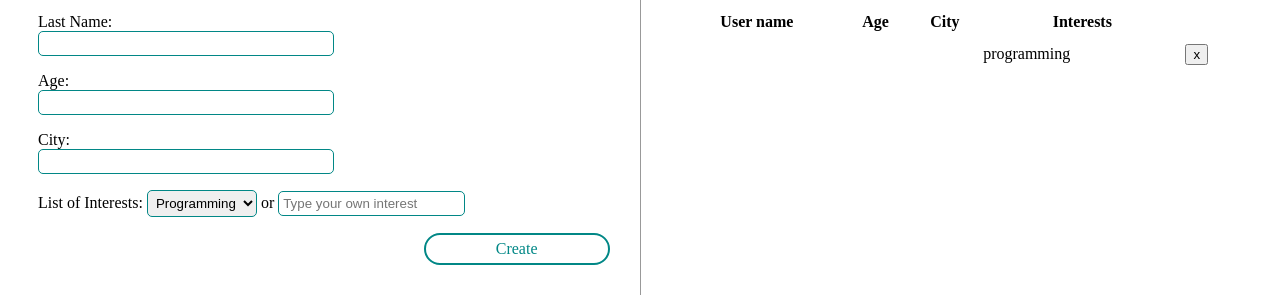
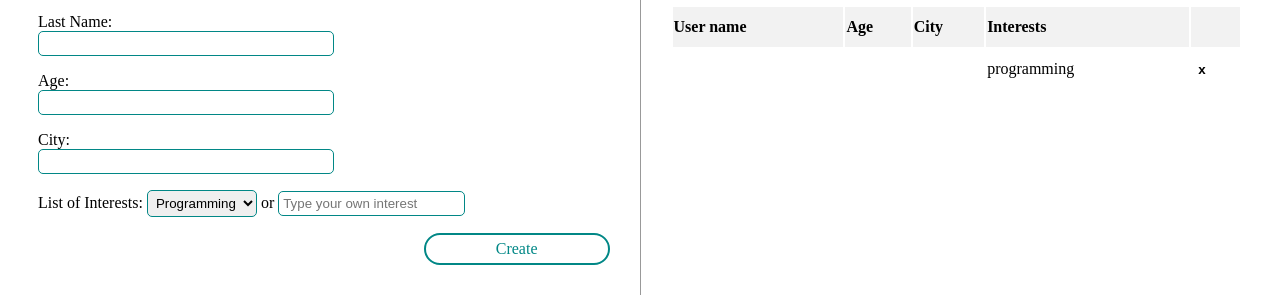
Before and after one commit to Artem-Oleynik/practice3, a plain HTML site: page index.html in a window 1280 px wide. Both pictures are taken after a click on the link "Create". Shown: the part 134-438 px from the top of the page. Drawn offline with Linux system fonts and the light colour scheme.

Commit message:
small fix

```diff
--- a/indexcss.css
+++ b/indexcss.css
@@ -49,9 +49,30 @@ main>article{
 }
 
 th{
+<<<<<<< HEAD
 
 }
 
 tr{
     height: 30px;
 }
+
+.listhead {
+    background: #f2f2f2;
+    text-align: left;
+}
+
+tr{
+    height: 40px;
+}
+
+td.forbtn{
+    text-align: center;
+}
+
+.secondbtn{
+    cursor: pointer;
+    background: #fff;
+    border: 0px;
+    font-weight: bold;
+}
--- a/main.js
+++ b/main.js
@@ -17,7 +17,7 @@ function writeUser(){
 	var indexLast = window.list_users.length-1;
 	var table = document.getElementById('list');
 
-	table.innerHTML += '<tr id="slot-added'+indexLast+'"><td id="slot-name'+indexLast+'"></td><td id="slot-age'+indexLast+'"></td><td id="slot-city'+indexLast+'"></td><td id="slot-interests'+indexLast+'"></td><td><button onClick="del('+indexLast+')">x</button></td></tr>';
+	table.innerHTML += '<tr id="slot-added'+indexLast+'"><td id="slot-name'+indexLast+'"></td><td id="slot-age'+indexLast+'"></td><td id="slot-city'+indexLast+'"></td><td id="slot-interests'+indexLast+'"></td><td><button class="secondbtn" onClick="del('+indexLast+')">x</button></td></tr>';
 	document.getElementById('slot-name'+indexLast).innerHTML = '<td id="slot-name'+indexLast+'">' + window.list_users[indexLast].first_name +' '+ window.list_users[indexLast].last_name +'</td>';
 	document.getElementById('slot-age'+indexLast).innerHTML = '<td id="slot-age'+indexLast+'">' + window.list_users[indexLast].age + '</td>';
 	document.getElementById('slot-city'+indexLast).innerHTML = '<td id="slot-city'+indexLast+'">'+ window.list_users[indexLast].city +'</td>';
```
